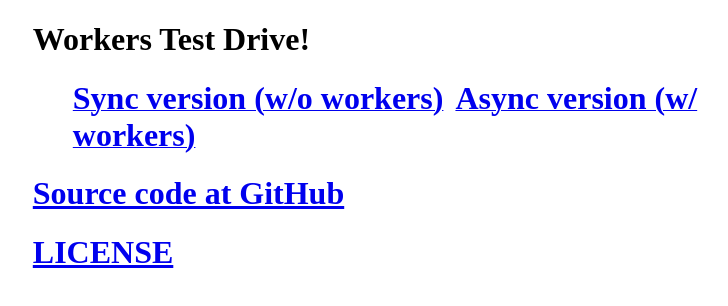
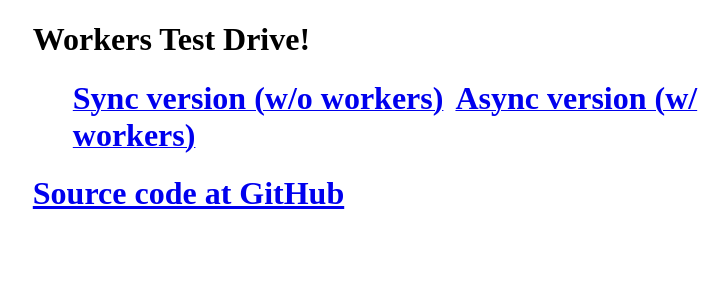
Before and after one commit to dbautistav/workers, a plain HTML site: page index.html in a window 1280 px wide. Shown: the whole page, without its empty margins (228-956 px from the left). Drawn offline with Linux system fonts and the light colour scheme.

Commit message:
Removing LICENSE link at main index.html

```diff
--- a/index.html
+++ b/index.html
@@ -21,7 +21,6 @@
 
             <div>
                 <h1><a href="https://github.com/dbautistav/workers">Source code at GitHub</a></h1>
-                <h1><a href="https://github.com/dbautistav/workers/blob/gh-pages/LICENSE">LICENSE</a></h1>
             </div>
         </div>
     </div>
```
